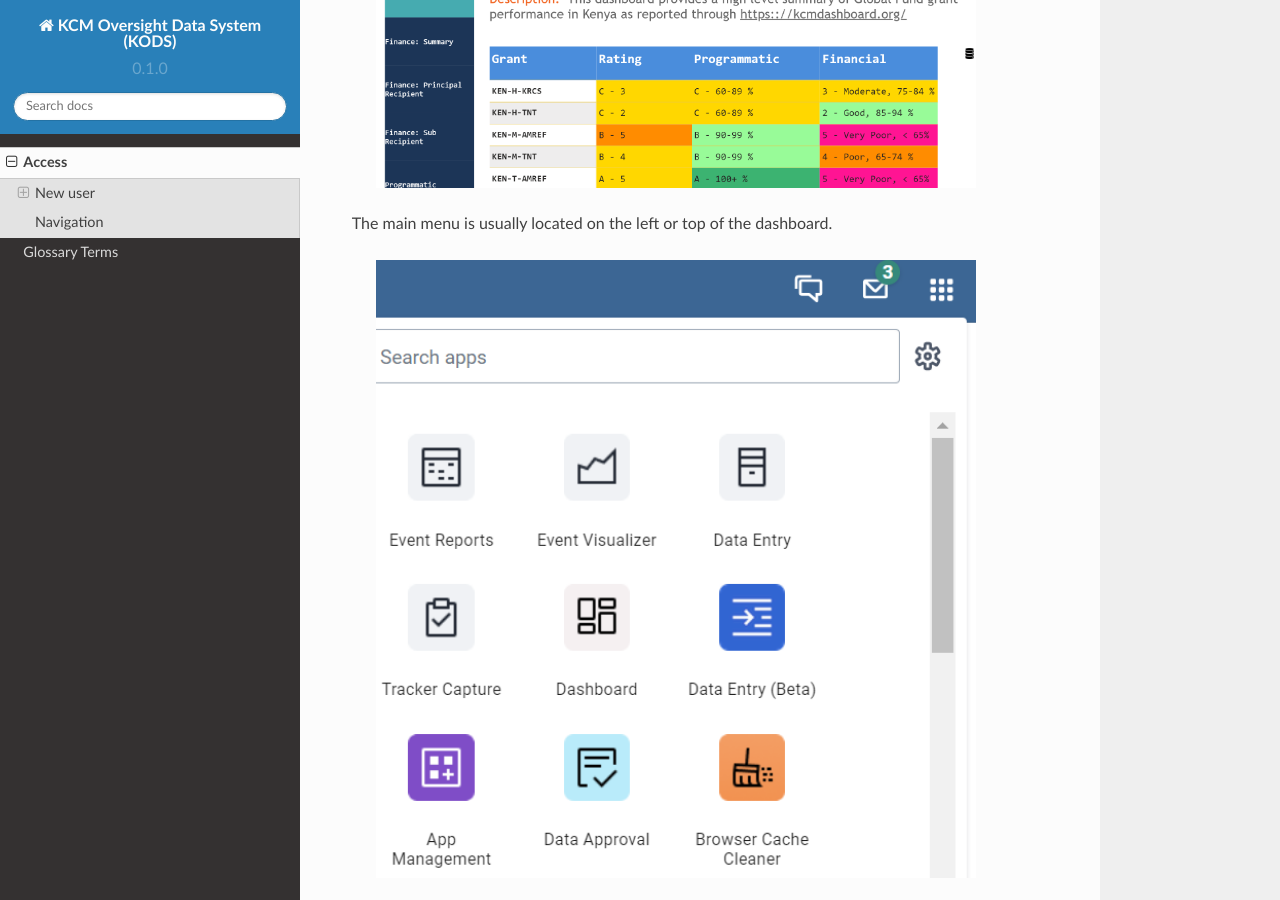
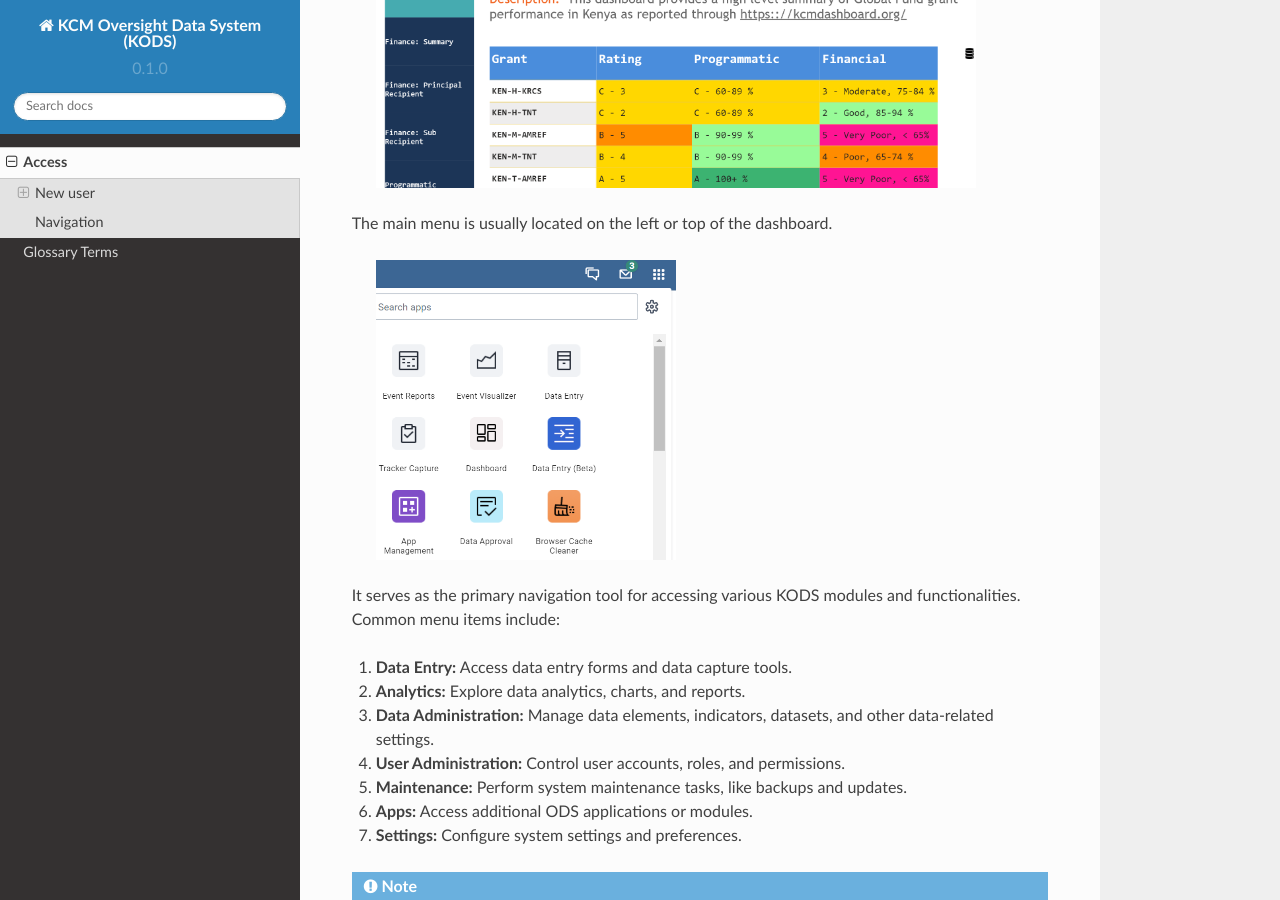
Before and after one commit to danielmaangi/kcm_data_system_guide, a Sphinx documentation site: the page built from docs/source/setup.rst, in a window 1280 px wide and 900 px high, scrolled down 1249 px. Built offline with Sphinx 7.4.7 and the Read the Docs theme 2.0.0, drawn with Linux system fonts in a browser that asks for light colours.

Commit message:
apps menu

```diff
--- a/docs/source/setup.rst
+++ b/docs/source/setup.rst
@@ -40,7 +40,8 @@
 The main menu is usually located on the left or top of the dashboard.
 
    .. image:: images/apps_menu.png
-     :width: 600
+     :width: 300
+     :height: 300
 
 It serves as the primary navigation tool for accessing various KODS modules and functionalities.
 Common menu items include:
```
